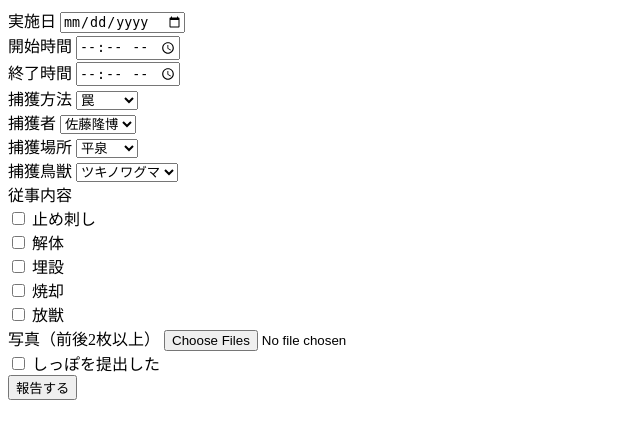
After one commit to Lily-takahiro/hunter, a Flask app: page /report/new in a window 1280 px wide. The commit adds this page. Shown: the top 439 px of the page, without its empty margins (0-640 px from the left). Run offline with Flask 3, Linux system fonts and the light colour scheme; a user stored in the database is signed in.

Commit message:
報告の最初まで

```diff
--- a/app.py
+++ b/app.py
@@ -7,6 +7,7 @@ app.secret_key = "your-secret-key"  # 本番では .env で管理
 
 # SQLiteデータベースの設定
 db = SqliteDatabase("users.db")
+
 
 # ユーザーモデルの定義
 class User(Model):
@@ -24,9 +25,11 @@ class User(Model):
     class Meta:
         database = db
 
+
 # DB初期化
 db.connect()
 db.create_tables([User])
+
 
 # トップページのルーティング
 @app.route("/")
@@ -36,6 +39,7 @@ def home():
     if "user_id" in session:
         return redirect("/dashboard")
     return redirect("/login")
+
 
 # ユーザー登録画面と処理
 @app.route("/register", methods=["GET", "POST"])
@@ -51,6 +55,7 @@ def register():
         print(f"登録完了: {user.name}")
         return redirect(url_for("login", registered=1))
     return render_template("register.html")
+
 
 # ログイン画面と処理
 @app.route("/login", methods=["GET", "POST"])
@@ -70,6 +75,7 @@ def login():
             message = "ログイン失敗：名前またはパスワードが正しくありません。"
     return render_template("login.html", message=message)
 
+
 # ログイン後のダッシュボード
 @app.route("/dashboard")
 def dashboard():
@@ -78,11 +84,44 @@ def dashboard():
     user = User.get_by_id(session["user_id"])
     return f"ようこそ、{user.name}さん（{user.role}）"
 
+    return render_template("report_form.html")
+
+
+@app.route("/report/new", methods=["GET", "POST"])
+def new_report():
+    if "user_id" not in session:
+        return redirect("/login")
+
+    # 仮のマスターデータ（後でCSVやDBに移行）
+    members = ["佐藤隆博", "高橋健一", "鈴木一郎"]
+    locations = ["平泉", "長島", "字上町", "字下町", "字中町"]
+    animals = [
+        "ツキノワグマ",
+        "ニホンジカ",
+        "イノシシ",
+        "アナグマ",
+        "ハクビシン",
+        "タヌキ",
+        "キツネ",
+        "カモシカ",
+    ]
+    tasks = ["止め刺し", "解体", "埋設", "焼却", "放獣"]
+
+    if request.method == "POST":
+        # ここで報告内容を保存する処理を追加予定
+        return "報告を受け付けました！"
+
+    return render_template(
+        "report_form.html", members=members, locations=locations, animals=animals, tasks=tasks
+    )
+
+
 # ログアウト処理
 @app.route("/logout")
 def logout():
     session.clear()
     return redirect("/login")
 
+
 if __name__ == "__main__":
     app.run(debug=True)
--- /dev/null
+++ b/templates/report_form.html
@@ -0,0 +1,74 @@
+<form method="POST" enctype="multipart/form-data">
+  <div class="mb-3">
+    <label>実施日</label>
+    <input type="date" name="date" class="form-control" required>
+  </div>
+
+  <div class="row">
+    <div class="col">
+      <label>開始時間</label>
+      <input type="time" name="start_time" class="form-control" required>
+    </div>
+    <div class="col">
+      <label>終了時間</label>
+      <input type="time" name="end_time" class="form-control" required>
+    </div>
+  </div>
+
+  <div class="mb-3">
+    <label>捕獲方法</label>
+    <select name="method" class="form-select">
+      <option value="罠">罠</option>
+      <option value="その他">その他</option>
+    </select>
+  </div>
+
+  <div class="mb-3">
+    <label>捕獲者</label>
+    <select name="hunter" class="form-select">
+      {% for member in members %}
+        <option value="{{ member }}">{{ member }}</option>
+      {% endfor %}
+    </select>
+  </div>
+
+  <div class="mb-3">
+    <label>捕獲場所</label>
+    <select name="location" class="form-select">
+      {% for place in locations %}
+        <option value="{{ place }}">{{ place }}</option>
+      {% endfor %}
+    </select>
+  </div>
+
+  <div class="mb-3">
+    <label>捕獲鳥獣</label>
+    <select name="animal" class="form-select">
+      {% for animal in animals %}
+        <option value="{{ animal }}">{{ animal }}</option>
+      {% endfor %}
+    </select>
+  </div>
+
+  <div class="mb-3">
+    <label>従事内容</label><br>
+    {% for task in tasks %}
+      <div class="form-check form-check-inline">
+        <input class="form-check-input" type="checkbox" name="tasks" value="{{ task }}">
+        <label class="form-check-label">{{ task }}</label>
+      </div>
+    {% endfor %}
+  </div>
+
+  <div class="mb-3">
+    <label>写真（前後2枚以上）</label>
+    <input type="file" name="photos" class="form-control" multiple required>
+  </div>
+
+  <div class="form-check mb-3">
+    <input class="form-check-input" type="checkbox" name="tail_submitted" value="yes">
+    <label class="form-check-label">しっぽを提出した</label>
+  </div>
+
+  <button type="submit" class="btn btn-success">報告する</button>
+</form>
```
Also changed, not shown: templates/dashboard.html (line endings or trailing spaces).
